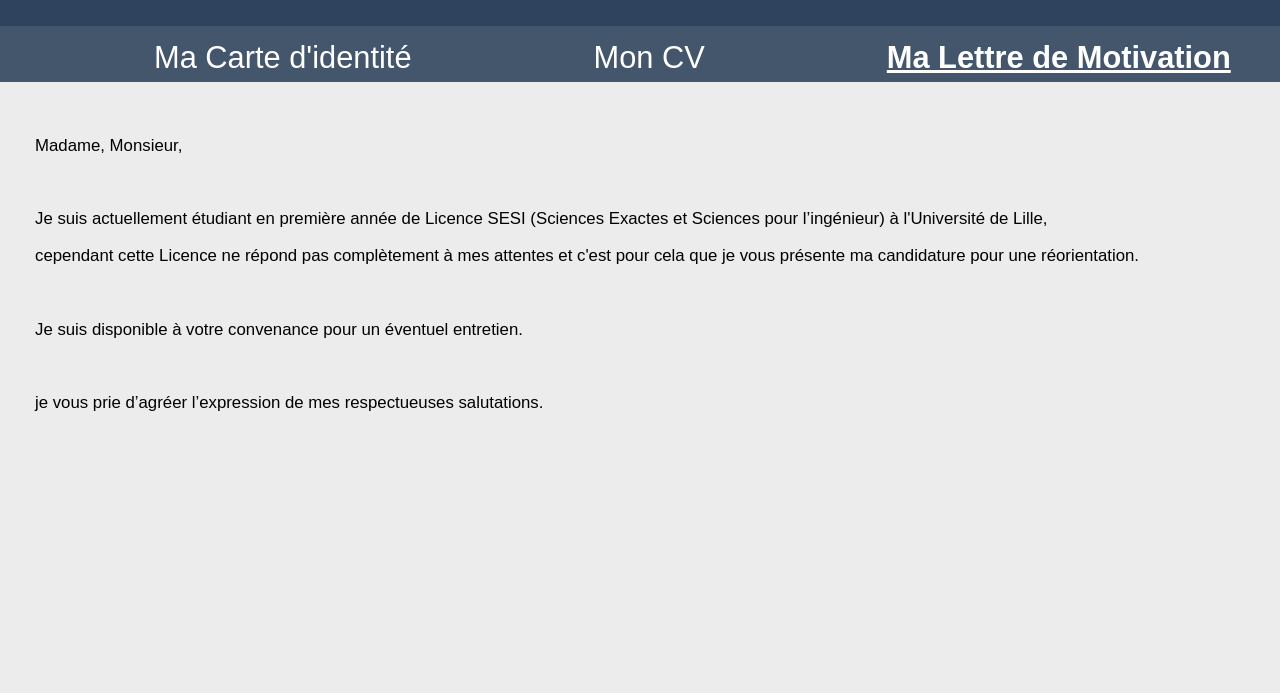
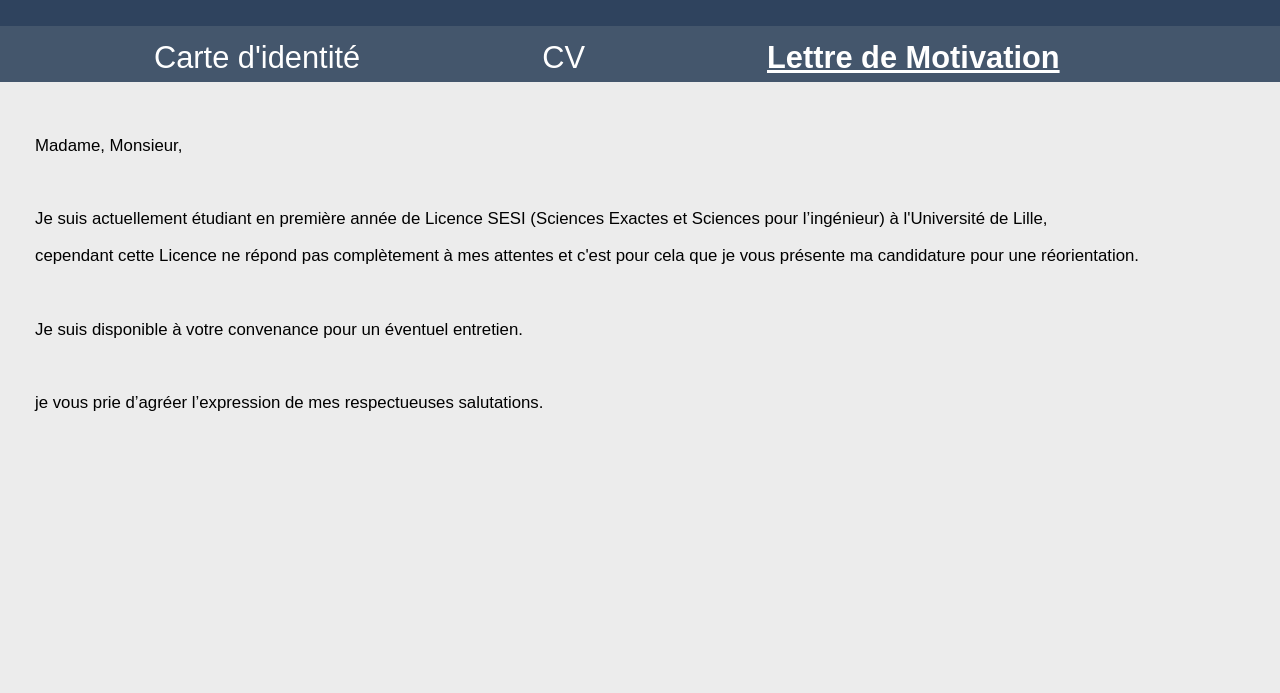
Before and after one commit to Timothee42/parcoursup, a plain HTML site: page LDM.html in a window 1280 px wide. Shown: the part 107-800 px from the top of the page. Drawn offline with Linux system fonts and the light colour scheme.

Commit message:
Update LDM.html

```diff
--- a/LDM.html
+++ b/LDM.html
@@ -11,9 +11,9 @@
   </div>
   <div id="nav">
     <ul>
-	  <li><a href="index.html"><em>Ma Carte d'identité</em></a></li>
-      <li><a href="CV.html"><em>Mon CV</em></a></li>
-      <li><a href="LDM.html"><em><h4>Ma Lettre de Motivation<h4></em></a></li>
+	  <li><a href="index.html"><em>Carte d'identité</em></a></li>
+      <li><a href="CV.html"><em>CV</em></a></li>
+      <li><a href="LDM.html"><em><h4>Lettre de Motivation<h4></em></a></li>
       <li><a href="#"><em></em></a></li>
       <li><a href="#"><em></em></a></li>
       <li><a href="#"><em></em></a></li>
```
